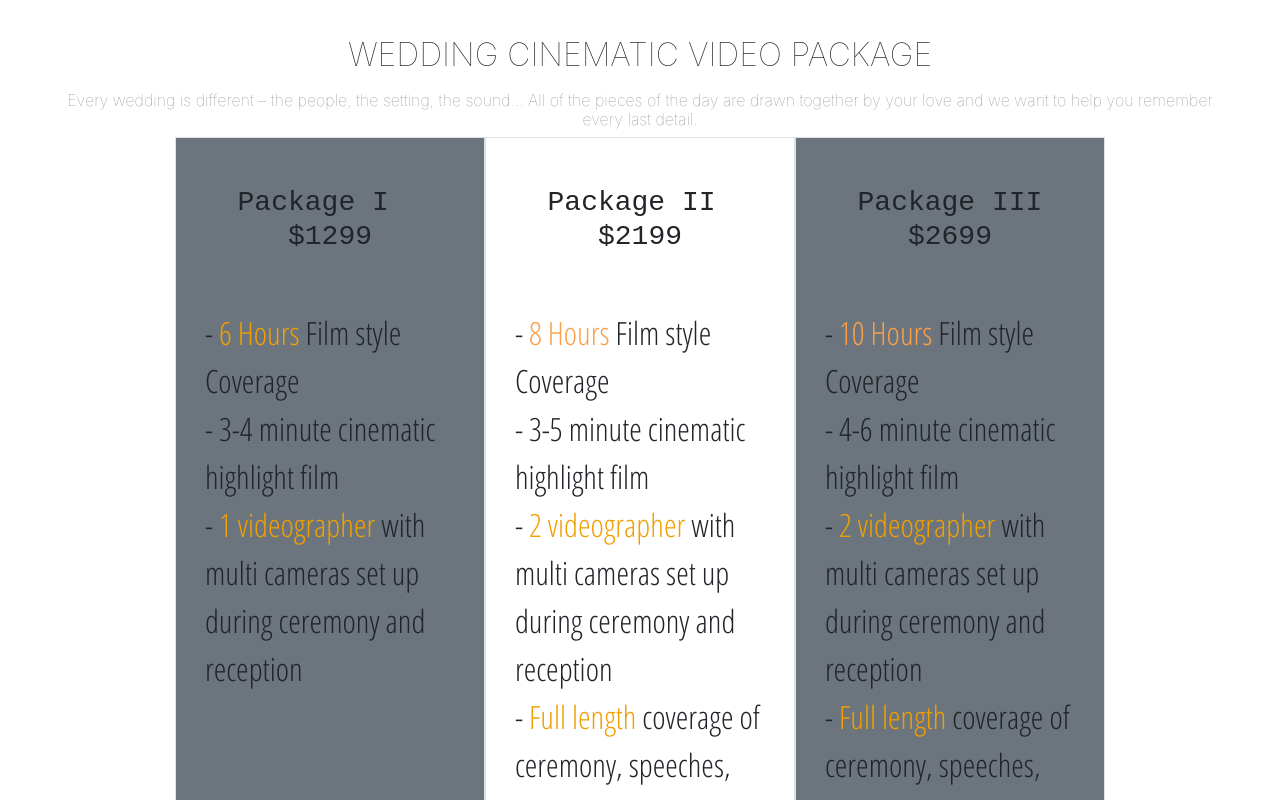
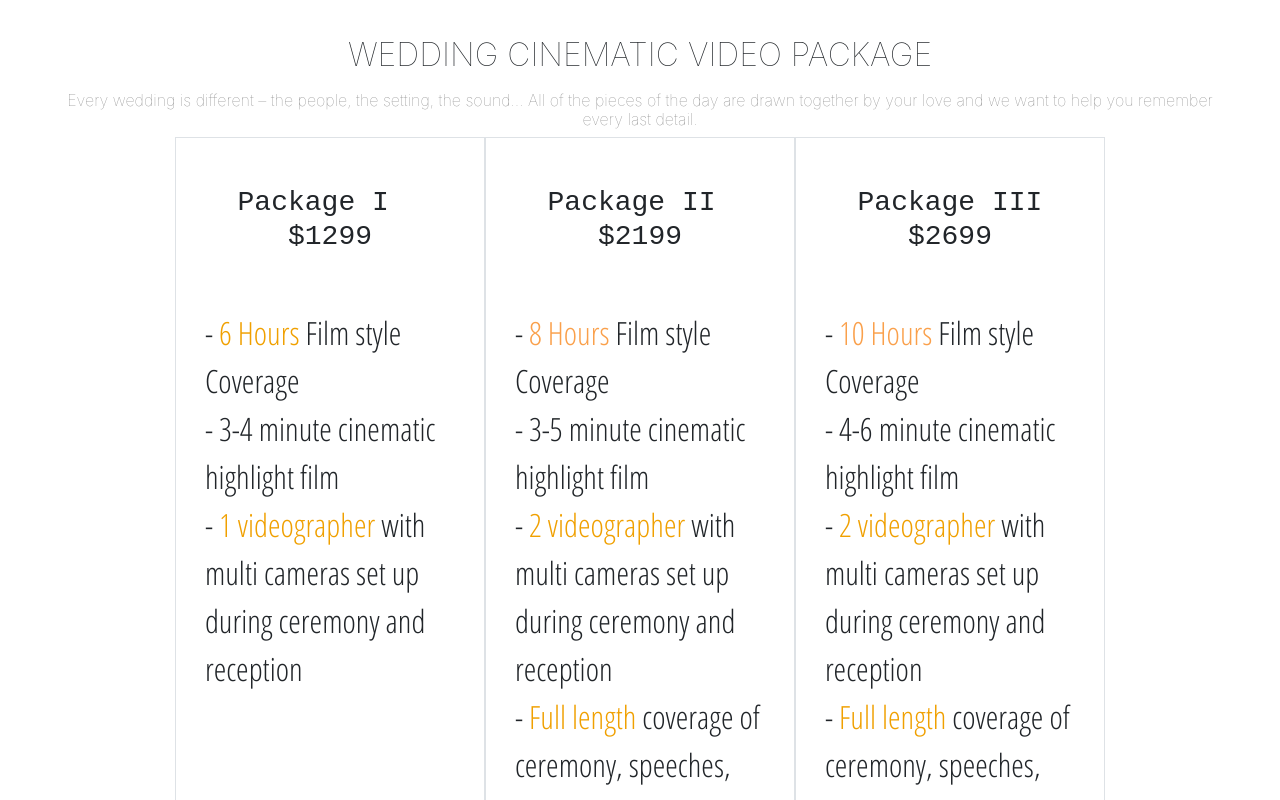
Before and after one commit to ucyangli/yang-image, a website built with Parcel: page index.html in a window 1280 px wide. Shown: the part 3480-4280 px from the top of the page. Built offline with nearby package versions, Linux system fonts and the light colour scheme.

Commit message:
Update index.html

```diff
--- a/index.html
+++ b/index.html
@@ -258,7 +258,7 @@
         </div>
 
         <div id="packages_pack" class="d-flex flex-wrap col-lg-9 col-12 mx-auto">
-          <div class="col-xl-4 col-12 pb-5 bg-secondary border">
+          <div class="col-xl-4 col-12 pb-5 border packages">
             <h3 class="text-center py-5">Package I&nbsp;&nbsp; $1299</h3>
             <p style="width: 90%;" class="mx-auto">
               - <span style="color:#f0a000">6 Hours</span> Film style Coverage
@@ -284,7 +284,7 @@
               Father-Daughter Dance
             </p>
           </div>
-          <div class="col-xl-4 col-12  pb-5 bg-secondary border">
+          <div class="col-xl-4 col-12  pb-5 border packages">
             <h3 class="text-center py-5">Package III $2699</h3>
             <p style="width: 90%;" class="mx-auto">
               - <span style="color:#faa04b">10 Hours</span> Film style Coverage
```
